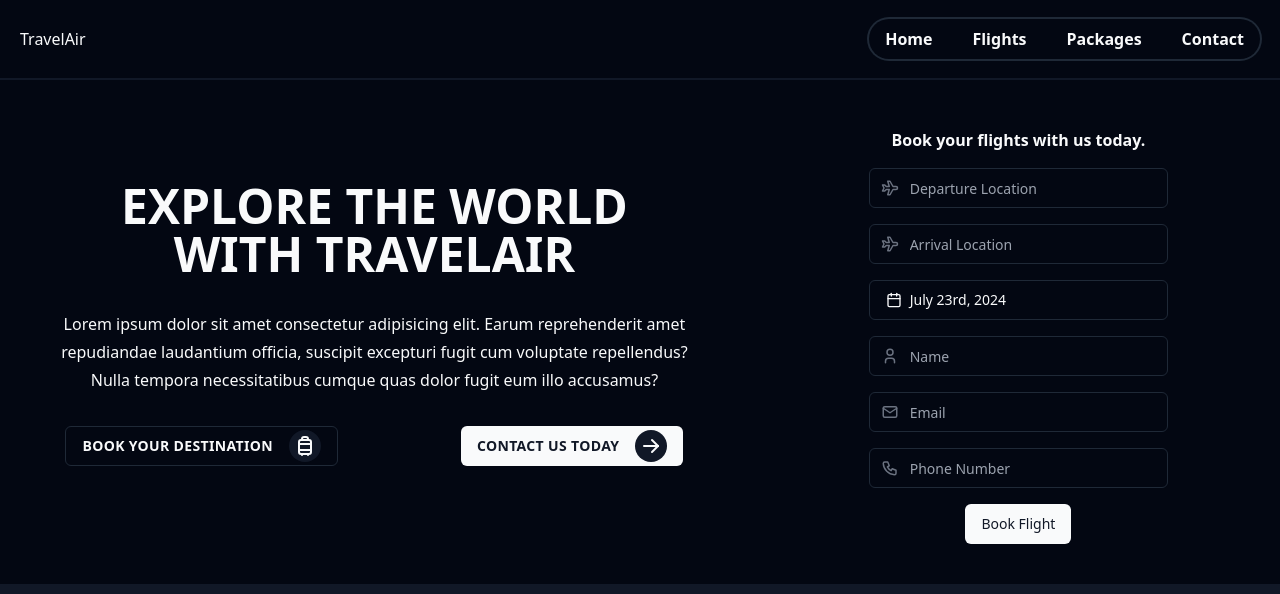
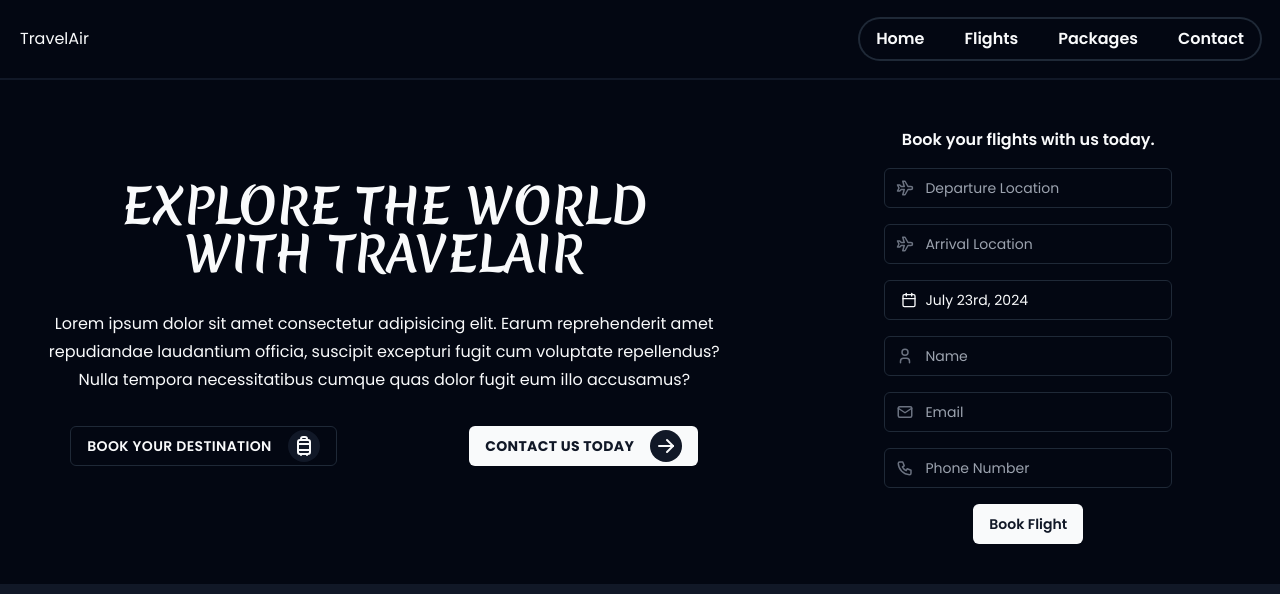
Before and after one commit to cmotanya/skytravel, a Next.js app: page / in a window 1280 px wide. Shown: the top 594 px of the page. Built offline with nearby package versions, Linux system fonts and the light colour scheme.

Commit message:
changed font style

```diff
--- a/app/components/book-flight-form.tsx
+++ b/app/components/book-flight-form.tsx
@@ -208,7 +208,7 @@ const BookFlightForm = () => {
 
                     <Button
                         type="submit"
-                        className="mt-4 w-full md:w-auto"
+                        className="mt-4 w-full font-semibold md:w-auto"
                         disabled={isSubmitting}
                     >
                         {isSubmitting ? "Booking..." : "Book Flight"}
--- a/app/layout.tsx
+++ b/app/layout.tsx
@@ -13,7 +13,7 @@ const fontSans = FontSans({
 });
 
 export const metadata: Metadata = {
-    title: "Create Next App",
+    title: "TravelAir",
     description: "Generated by create next app",
 };
 
--- a/app/page.tsx
+++ b/app/page.tsx
@@ -6,6 +6,14 @@ import { IconArrowRight, IconLuggage } from "@tabler/icons-react";
 import Image from "next/image";
 import { heroImages } from "./lib/hero-images";
 import Link from "next/link";
+import { Merienda as FontSans } from "next/font/google";
+import { cn } from "@/lib/utils";
+
+const fontSans = FontSans({
+    subsets: ["latin"],
+    weight: ["400", "600", "700"],
+    variable: "--font-sans",
+});
 
 export default function Home() {
     return (
@@ -14,7 +22,12 @@ export default function Home() {
             <div className="pt-32">
                 <div className="z-20 flex h-full flex-col items-center justify-center gap-8 px-3 text-center md:flex-row">
                     <div className="space-y-8 text-balance">
-                        <h1 className="text-4xl font-bold md:text-5xl">
+                        <h1
+                            className={cn(
+                                "text-4xl font-bold font-sans md:text-5xl",
+                                fontSans.variable
+                            )}
+                        >
                             EXPLORE THE WORLD WITH TRAVELAIR
                         </h1>
                         <p className="leading-7">
@@ -25,10 +38,10 @@ export default function Home() {
                             cumque quas dolor fugit eum illo accusamus?
                         </p>
 
-                        <div className="flex flex-col gap-4 md:flex-row pb-6">
+                        <div className="flex flex-col gap-4 pb-6 md:flex-row">
                             <Button
                                 asChild
-                                className="mx-auto flex w-3/4 items-center gap-4 font-bold uppercase tracking-wide md:w-auto"
+                                className="mx-auto flex w-3/4 items-center gap-4 font-semibold uppercase tracking-wide md:w-auto"
                                 variant={"outline"}
                             >
                                 <Link href="#form">
--- a/package.json
+++ b/package.json
@@ -10,6 +10,7 @@
   },
   "dependencies": {
     "@hookform/resolvers": "^3.9.0",
+    "@next/font": "^14.2.5",
     "@radix-ui/react-label": "^2.1.0",
     "@radix-ui/react-navigation-menu": "^1.2.0",
     "@radix-ui/react-popover": "^1.1.1",
--- a/tailwind.config.ts
+++ b/tailwind.config.ts
@@ -1,12 +1,13 @@
-import type { Config } from "tailwindcss"
+import type { Config } from "tailwindcss";
+const { fontFamily } = require("tailwindcss/defaultTheme");
 
 const config = {
     darkMode: ["class"],
     content: [
-    './pages/**/*.{ts,tsx}',
-    './components/**/*.{ts,tsx}',
-    './app/**/*.{ts,tsx}',
-    './src/**/*.{ts,tsx}',
+        "./pages/**/*.{ts,tsx}",
+        "./components/**/*.{ts,tsx}",
+        "./app/**/*.{ts,tsx}",
+        "./src/**/*.{ts,tsx}",
     ],
     prefix: "",
     theme: {
@@ -72,9 +73,13 @@ const config = {
                 "accordion-down": "accordion-down 0.2s ease-out",
                 "accordion-up": "accordion-up 0.2s ease-out",
             },
+
+            fontFamily: {
+                sans: ["var(--font-sans)", ...fontFamily.sans],
+            },
         },
     },
     plugins: [require("tailwindcss-animate")],
-} satisfies Config
+} satisfies Config;
 
-export default config
+export default config;
```
Also changed, not shown: 1 other file (tests, documents, lock files or other folders). Lines whose indentation alone changed are shown as unchanged.
